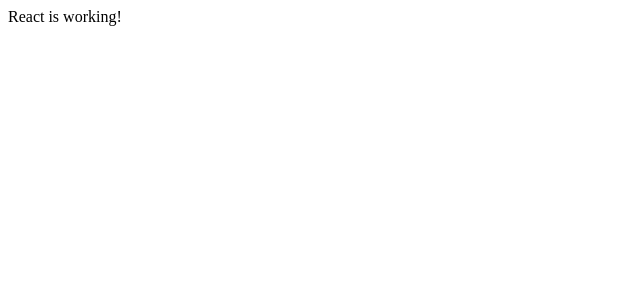
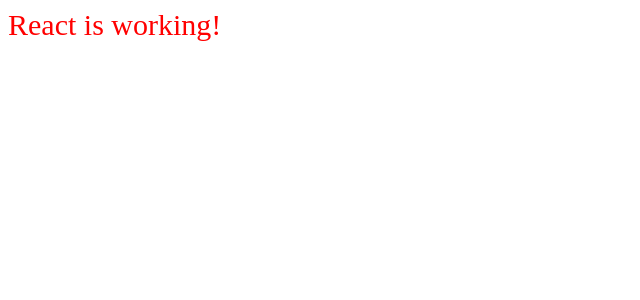
Before and after one commit to Alex-esc1/ReactReduxApp, a React app: page / in a window 1280 px wide. Shown: the top 300 px of the page, without its empty margins (0-640 px from the left). Built offline with nearby package versions, Linux system fonts and the light colour scheme.

Commit message:
less стили для App
Создаю less стили для компонентов

```diff
--- a/src/components/App.jsx
+++ b/src/components/App.jsx
@@ -1,8 +1,9 @@
 import React from 'react';
+import './app.less'
 
 const App = () => {
     return (
-        <div>
+        <div className="app">
             React is working!
         </div>
     );
--- /dev/null
+++ b/src/components/app.less
@@ -0,0 +1,4 @@
+.app {
+  color: red;
+  font-size: 30px;
+}
```
